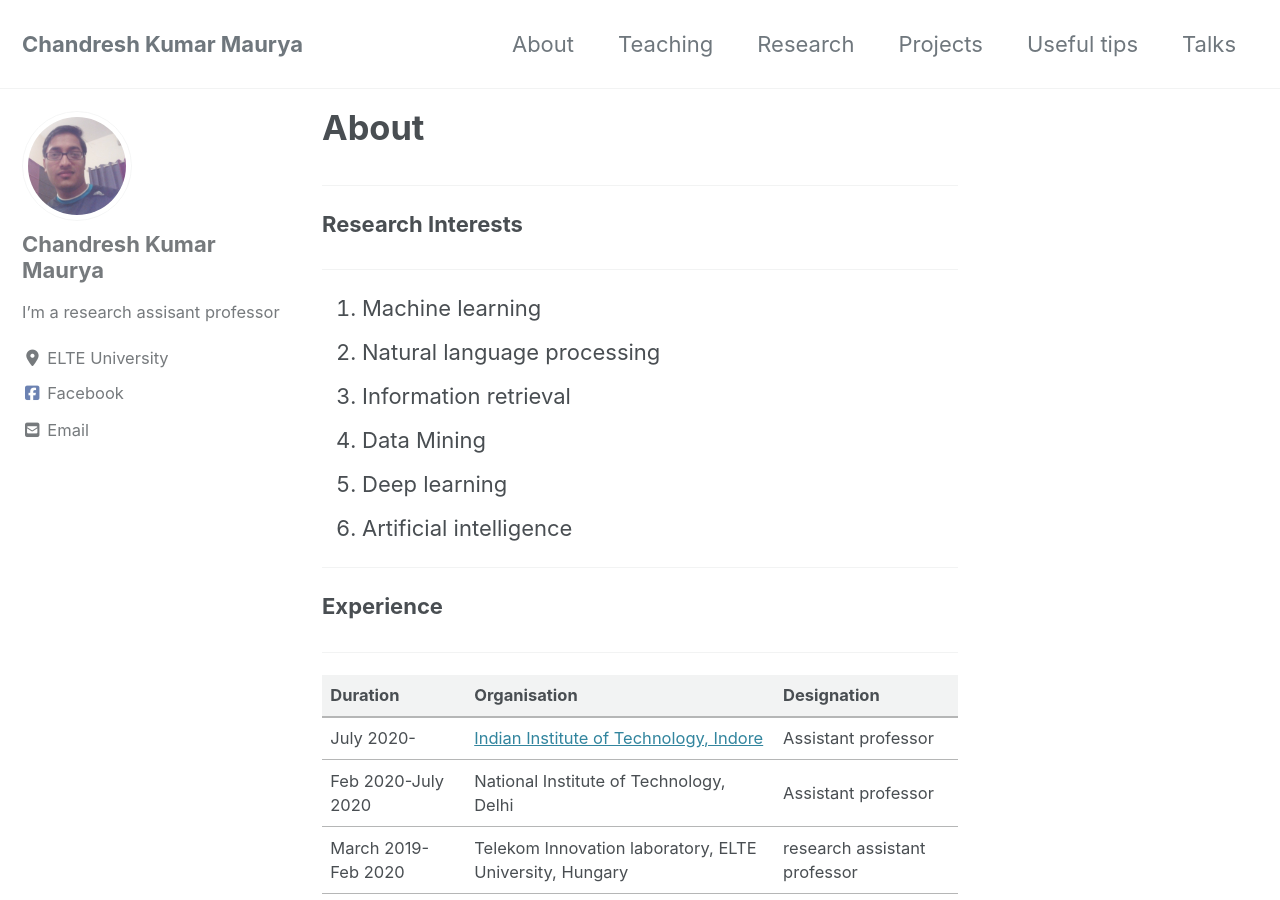
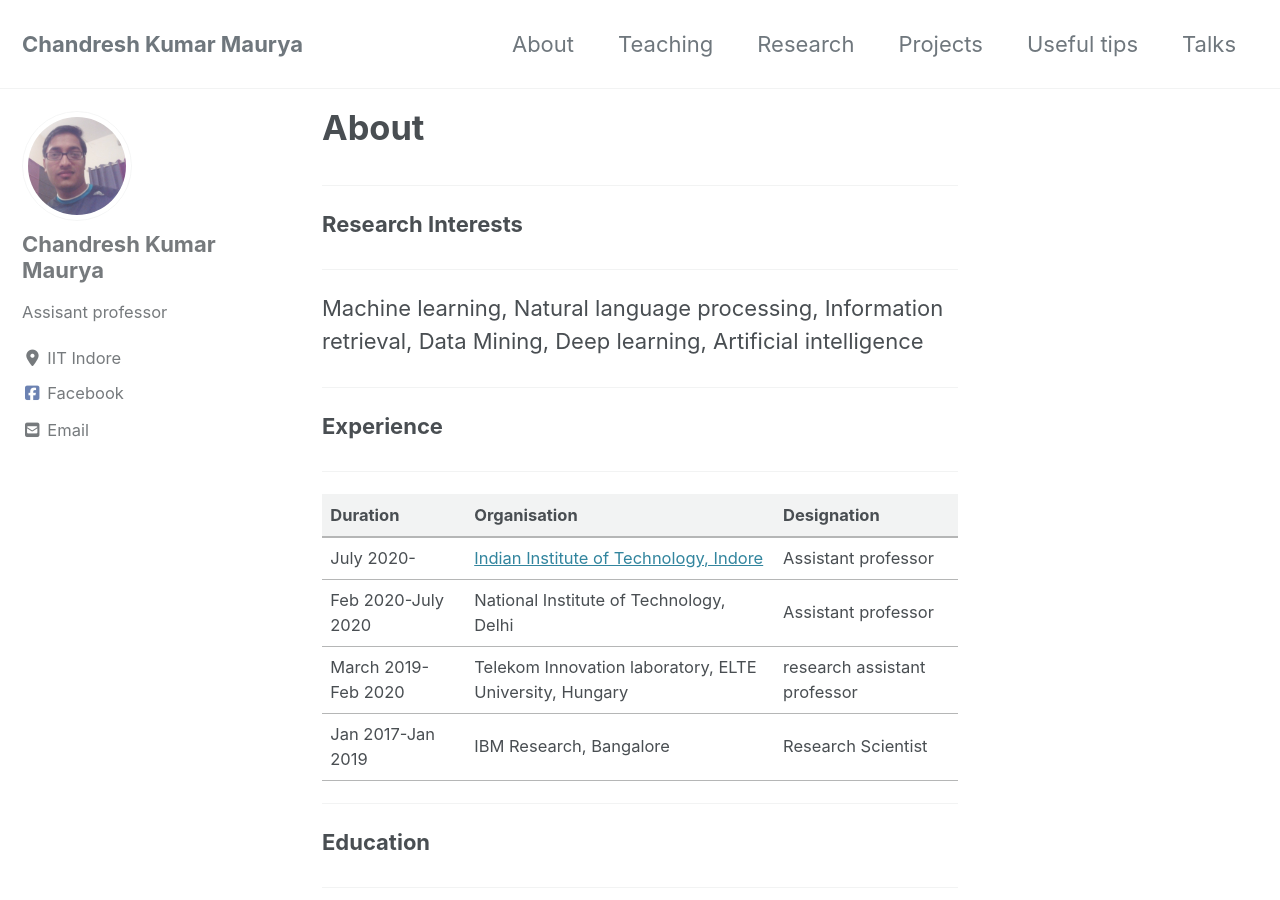
Before and after one commit to chandreshiit/oldsite, a Jekyll site: the page built from _pages/about.md, in a window 1280 px wide and 900 px high. Built offline with Jekyll 4.4.1, drawn with Linux system fonts in a browser that asks for light colours; cached includes are drawn as plain includes; nearby versions of some CDN libraries.

```diff
--- a/_config.yml
+++ b/_config.yml
@@ -20,7 +20,7 @@ title                    : "Chandresh Kumar Maurya"
 title_separator          : "-"
 subtitle                 : # site tagline that appears below site title in masthead
 name                     : "Chandresh Kumar Maurya"
-description              : "Assistant Professor at ELTE University, Budapest"
+description              : "Assistant Professor at IIT Indore"
 url                      : # the base hostname & protocol for your site e.g. "https://mmistakes.github.io"
 baseurl                  : # the subpath of your site, e.g. "/blog"
 repository               : chandu8542  # GitHub username/repo-name e.g. "mmistakes/minimal-mistakes"
@@ -112,8 +112,8 @@ analytics:
 author:
   name             : "Chandresh Kumar Maurya"
   avatar           : /assets/images/Chandresh.jpg   # path of avatar image, e.g. "/assets/images/bio-photo.jpg"
-  bio              : "I'm a research assisant professor"
-  location         : "ELTE University"
+  bio              : "Assisant professor"
+  location         : "IIT Indore"
   email            : ckm.jnu@gmail.com
   links:
     - label: "Email"
```
Also changed, not shown: _pages/about.md (+1 -6 lines).
